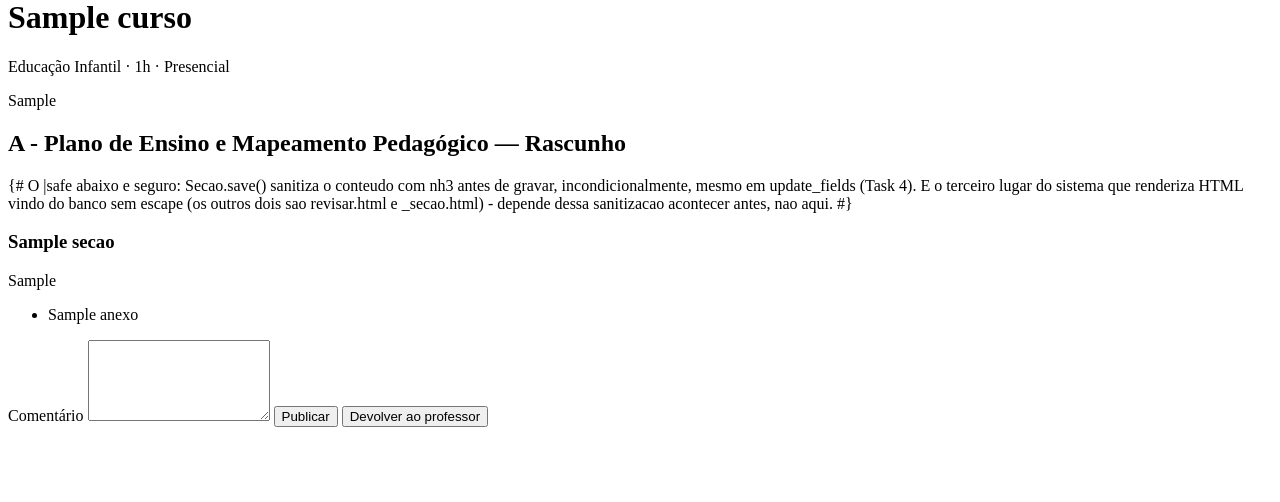
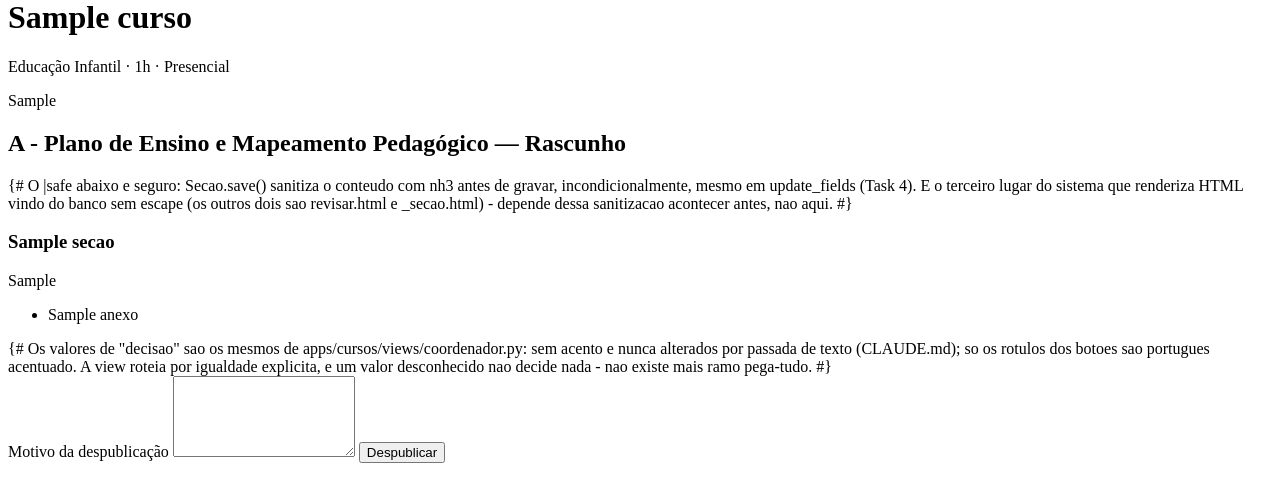
Before and after one commit to cbertolini-sys/IntegraSI, a Django app: page /coordenacao/1/ in a window 1280 px wide. Shown: the part 69-571 px from the top of the page. Run offline with Django 5.2, Linux system fonts and the light colour scheme; a user stored in the database is signed in; tables that the repository leaves empty hold one stand-in row (values such as "Sample post"); parts of the project's set-up code (start-up, migrations or seed data) failed here and were passed over.

Commit message:
feat(cursos): republicacao de curso despublicado e tela de despublicar
Fecha o buraco Importante 1+2 da revisao de branch, que sao um so:

DESPUBLICADO era um estado sem saida. A spec 5 diz, textualmente, que um
curso despublicado "pode ser republicado" - e diz, no mesmo paragrafo, que
SUBSTITUIDO e terminal e "nao republicavel". publicar_curso agora aceita
DESPUBLICADO como de_status e volta direto a PUBLICADO, pelo servico e com
LogTransicaoCurso: o diagrama da spec nao tem seta de DESPUBLICADO para o
ciclo de producao, submeter e ato do professor (mandar a republicacao pela
fila faria a decisao do coordenador so poder ser desfeita por outra pessoa)
e despublicar nao reabre os cinco entregaveis, entao a fila seria cerimonia
sobre material que ninguem editou. Ate agora a unica recuperacao era um
.update() no shell, que pula _transicionar e nao grava historico nenhum.

despublicar_curso nao tinha chamador de producao: analisar_curso.html so
oferecia Publicar e Devolver. A tela agora oferece a decisao que cabe ao
status do curso, e uma listagem nova (cursos_no_catalogo) da de onde partir
para um curso ja publicado.

O else pega-tudo de decidir_curso virou roteamento explicito: qualquer
"decisao" que nao fosse "PUBLICAR" caia em devolver_curso e reabria os cinco
entregaveis em silencio - o mesmo defeito que a Task 8 corrigiu em
turmas.views.responder_solicitacao.

Co-Authored-By: Claude Opus 5 <noreply@anthropic.com>

```diff
--- a/apps/cursos/services.py
+++ b/apps/cursos/services.py
@@ -183,20 +183,59 @@ def submeter_ao_coordenador(curso, por):
     return curso
 
 
+# De onde um curso pode entrar (ou voltar) para o catalogo publico (spec 5).
+# DESPUBLICADO esta aqui porque a spec diz, textualmente, que um curso
+# despublicado "pode ser republicado" - e diz, no mesmo paragrafo, que
+# SUBSTITUIDO e terminal e "nao republicavel". O contraste entre as duas frases
+# nomeia a publicacao como o ato que desfaz a despublicacao.
+#
+# Republicar volta direto a PUBLICADO, sem passar pela fila da coordenacao, por
+# tres razoes lidas da spec 5:
+#   1. O diagrama de estados nao tem seta de DESPUBLICADO para dentro do ciclo de
+#      producao; as unicas setas que chegam em AGUARDANDO_COORDENADOR saem de
+#      EM_PRODUCAO e DEVOLVIDO.
+#   2. "Somente o coordenador publica, devolve ao professor ou despublica", ao
+#      passo que submeter e ato do professor. Mandar a republicacao pela fila
+#      faria a decisao do coordenador so poder ser desfeita pelo professor - um
+#      beco sem saida novo no lugar do antigo, pior ainda se o professor
+#      responsavel tiver deixado a instituicao.
+#   3. Despublicar nao reabre os cinco entregaveis (ao contrario de
+#      devolver_curso, R54): o material continua APROVADO e intocado, entao a
+#      fila seria cerimonia sobre um curso que ninguem editou.
+ORIGENS_DA_PUBLICACAO = (StatusCurso.AGUARDANDO_COORDENADOR, StatusCurso.DESPUBLICADO)
+
+
 @transaction.atomic
 def publicar_curso(curso, por):
-    """Coordenador publica o curso submetido (spec 5, 11); avisa a equipe e o
-    professor, sem enviar e-mail dentro da transacao - enfileirar so grava."""
+    """Coordenador publica o curso submetido, ou republica um despublicado
+    (spec 5, 11); avisa a equipe e o professor, sem enviar e-mail dentro da
+    transacao - enfileirar so grava.
+
+    A republicacao passa por aqui, e nao por um .update() no shell, justamente
+    para que _transicionar grave o LogTransicaoCurso: o historico administrativo
+    da spec 11 nao pode ter buraco em nenhuma das duas voltas.
+    """
     permissions.garante(permissions.pode_publicar(por), "Somente o coordenador publica.")
-    if curso.status != StatusCurso.AGUARDANDO_COORDENADOR:
-        raise ValidationError("Só se publica curso que foi submetido pelo professor.")
+    if curso.status not in ORIGENS_DA_PUBLICACAO:
+        raise ValidationError(
+            "Só se publica curso submetido pelo professor, ou se republica curso despublicado."
+        )
+    republicacao = curso.status == StatusCurso.DESPUBLICADO
     _transicionar(curso, StatusCurso.PUBLICADO, por)
-    enfileirar(
-        evento="CURSO_PUBLICADO",
-        destinatarios=_emails_da_equipe(curso) + [curso.professor_responsavel.email],
-        assunto=f"Curso publicado: {curso.titulo}",
-        corpo=f"O curso {curso.titulo} foi aprovado pela coordenação e está no catálogo público.",
-    )
+    if republicacao:
+        enfileirar(
+            evento="CURSO_REPUBLICADO",
+            destinatarios=_emails_da_equipe(curso) + [curso.professor_responsavel.email],
+            assunto=f"Curso republicado: {curso.titulo}",
+            corpo=f"O curso {curso.titulo} voltou ao catálogo público.",
+        )
+    else:
+        enfileirar(
+            evento="CURSO_PUBLICADO",
+            destinatarios=_emails_da_equipe(curso) + [curso.professor_responsavel.email],
+            assunto=f"Curso publicado: {curso.titulo}",
+            corpo=f"O curso {curso.titulo} foi aprovado pela coordenação e está no catálogo público.",
+        )
     return curso
 
 
--- a/apps/cursos/urls.py
+++ b/apps/cursos/urls.py
@@ -16,6 +16,7 @@ urlpatterns = [
     path("revisao/<int:pk>/", views.revisar, name="revisar"),
     path("revisao/<int:pk>/decidir/", views.decidir, name="decidir"),
     path("coordenacao/", views.fila_coordenacao, name="fila_coordenacao"),
+    path("coordenacao/catalogo/", views.cursos_no_catalogo, name="cursos_no_catalogo"),
     path("coordenacao/<int:pk>/", views.analisar_curso, name="analisar_curso"),
     path("coordenacao/<int:pk>/decidir/", views.decidir_curso, name="decidir_curso"),
 ]
--- a/apps/cursos/views/coordenador.py
+++ b/apps/cursos/views/coordenador.py
@@ -7,6 +7,14 @@ from django.views.decorators.http import require_POST
 from apps.cursos import permissions, services
 from apps.cursos.choices import StatusCurso
 from apps.cursos.models import Curso
+
+# Valores transmitidos pelo formulario: sem acento e nunca alterados por passada
+# de texto (CLAUDE.md). So os rotulos dos botoes sao portugues acentuado.
+PUBLICAR = "PUBLICAR"
+DEVOLVER = "DEVOLVER"
+DESPUBLICAR = "DESPUBLICAR"
+
+NO_CATALOGO = [StatusCurso.PUBLICADO, StatusCurso.DESPUBLICADO]
 
 
 @login_required
@@ -19,13 +27,40 @@ def fila_coordenacao(request):
 
 
 @login_required
+def cursos_no_catalogo(request):
+    """Cursos que ja passaram pela fila: os publicados e os despublicados.
+
+    Sem esta listagem, despublicar e republicar seriam capacidades sem porta -
+    fila_coordenacao mostra so AGUARDANDO_COORDENADOR, entao nao havia de onde
+    partir para um curso publicado (achado Importante 2 da revisao de branch).
+    Tela separada da fila de proposito: a fila e uma caixa de entrada que esvazia,
+    esta e um inventario do catalogo.
+    """
+    permissions.garante(permissions.pode_publicar(request.user), "Área da coordenação.")
+    cursos = Curso.objects.filter(status__in=NO_CATALOGO).select_related(
+        "professor_responsavel", "edicao"
+    )
+    return render(request, "cursos/cursos_no_catalogo.html", {"cursos": cursos})
+
+
+@login_required
 def analisar_curso(request, pk):
     permissions.garante(permissions.pode_publicar(request.user), "Área da coordenação.")
     curso = get_object_or_404(Curso, pk=pk)
     return render(
         request,
         "cursos/analisar_curso.html",
-        {"curso": curso, "entregaveis": curso.entregaveis.prefetch_related("secoes", "anexos")},
+        {
+            "curso": curso,
+            "entregaveis": curso.entregaveis.prefetch_related("secoes", "anexos"),
+            # Quais decisoes cabem neste curso agora. Calculado aqui, e nao
+            # comparando status por string no template: o valor gravado nao
+            # aparece no HTML, e quem manda continua sendo services.py - estes
+            # booleanos so escondem um botao que o servico recusaria.
+            "pode_decidir": curso.status == StatusCurso.AGUARDANDO_COORDENADOR,
+            "pode_despublicar": curso.status == StatusCurso.PUBLICADO,
+            "pode_republicar": curso.status == StatusCurso.DESPUBLICADO,
+        },
     )
 
 
@@ -33,16 +68,32 @@ def analisar_curso(request, pk):
 @require_POST
 def decidir_curso(request, pk):
     curso = get_object_or_404(Curso, pk=pk)
+    decisao = request.POST.get("decisao")
     comentario = request.POST.get("comentario", "")
+    # De onde o curso saiu decide para onde a tela volta - e precisa ser lido
+    # antes de o servico mudar o status.
+    veio_da_fila = curso.status == StatusCurso.AGUARDANDO_COORDENADOR
     try:
-        if request.POST.get("decisao") == "PUBLICAR":
+        if decisao == PUBLICAR:
             services.publicar_curso(curso, por=request.user)
             messages.success(request, "Curso publicado no catálogo.")
-        else:
+        elif decisao == DEVOLVER:
             services.devolver_curso(curso, por=request.user, comentario=comentario)
             messages.success(request, "Curso devolvido ao professor.")
+        elif decisao == DESPUBLICAR:
+            services.despublicar_curso(curso, por=request.user, motivo=comentario)
+            messages.success(request, "Curso retirado do catálogo.")
+        else:
+            # Roteamento explicito, e nao "tudo que nao e publicar e devolver": com
+            # o else como pega-tudo, um POST com decisao ausente ou desconhecida
+            # (botao novo no template, formulario submetido por Enter, requisicao
+            # forjada) devolvia o curso ao professor e reabria os cinco
+            # entregaveis em silencio. Mesmo defeito ja corrigido em
+            # turmas.views.responder_solicitacao.
+            messages.error(request, "Decisão não reconhecida.")
+            return redirect("analisar_curso", pk=curso.pk)
     except ValidationError as erro:
         for mensagem in erro.messages:
             messages.error(request, mensagem)
         return redirect("analisar_curso", pk=curso.pk)
-    return redirect("fila_coordenacao")
+    return redirect("fila_coordenacao" if veio_da_fila else "cursos_no_catalogo")
--- a/templates/cursos/analisar_curso.html
+++ b/templates/cursos/analisar_curso.html
@@ -20,6 +20,11 @@
     </section>
   {% endfor %}
 
+  {# Os valores de "decisao" sao os mesmos de apps/cursos/views/coordenador.py:
+     sem acento e nunca alterados por passada de texto (CLAUDE.md); so os rotulos
+     dos botoes sao portugues acentuado. A view roteia por igualdade explicita, e
+     um valor desconhecido nao decide nada - nao existe mais ramo pega-tudo. #}
+  {% if pode_decidir %}
     <form method="post" action="{% url 'decidir_curso' curso.pk %}">
       {% csrf_token %}
       <label for="comentario">Comentário</label>
@@ -27,4 +32,20 @@
       <button type="submit" name="decisao" value="PUBLICAR">Publicar</button>
       <button type="submit" name="decisao" value="DEVOLVER">Devolver ao professor</button>
     </form>
+  {% elif pode_despublicar %}
+    <form method="post" action="{% url 'decidir_curso' curso.pk %}">
+      {% csrf_token %}
+      <label for="comentario">Motivo da despublicação</label>
+      <textarea id="comentario" name="comentario" rows="5"></textarea>
+      <button type="submit" name="decisao" value="DESPUBLICAR">Despublicar</button>
+    </form>
+  {% elif pode_republicar %}
+    <p>Este curso foi despublicado e está fora do catálogo público.</p>
+    <form method="post" action="{% url 'decidir_curso' curso.pk %}">
+      {% csrf_token %}
+      <button type="submit" name="decisao" value="PUBLICAR">Republicar</button>
+    </form>
+  {% else %}
+    <p>Este curso não está em nenhuma decisão da coordenação agora.</p>
+  {% endif %}
 {% endblock %}
--- a/templates/cursos/fila_coordenacao.html
+++ b/templates/cursos/fila_coordenacao.html
@@ -2,6 +2,7 @@
 {% block titulo %}Coordenação{% endblock %}
 {% block conteudo %}
   <h1>Cursos aguardando aprovação</h1>
+  <p><a href="{% url 'cursos_no_catalogo' %}">Cursos no catálogo</a></p>
   {% for curso in cursos %}
     <article>
       <h2><a href="{% url 'analisar_curso' curso.pk %}">{{ curso.titulo }}</a></h2>
```
Also changed, not shown: apps/cursos/tests/test_publicacao.py (+99 -0 lines), apps/cursos/tests/test_views_coordenador.py (+165 -0 lines), apps/cursos/views/__init__.py (+8 -2 lines), templates/cursos/cursos_no_catalogo.html (added, +14 -0 lines). Lines whose indentation alone changed are shown as unchanged.
